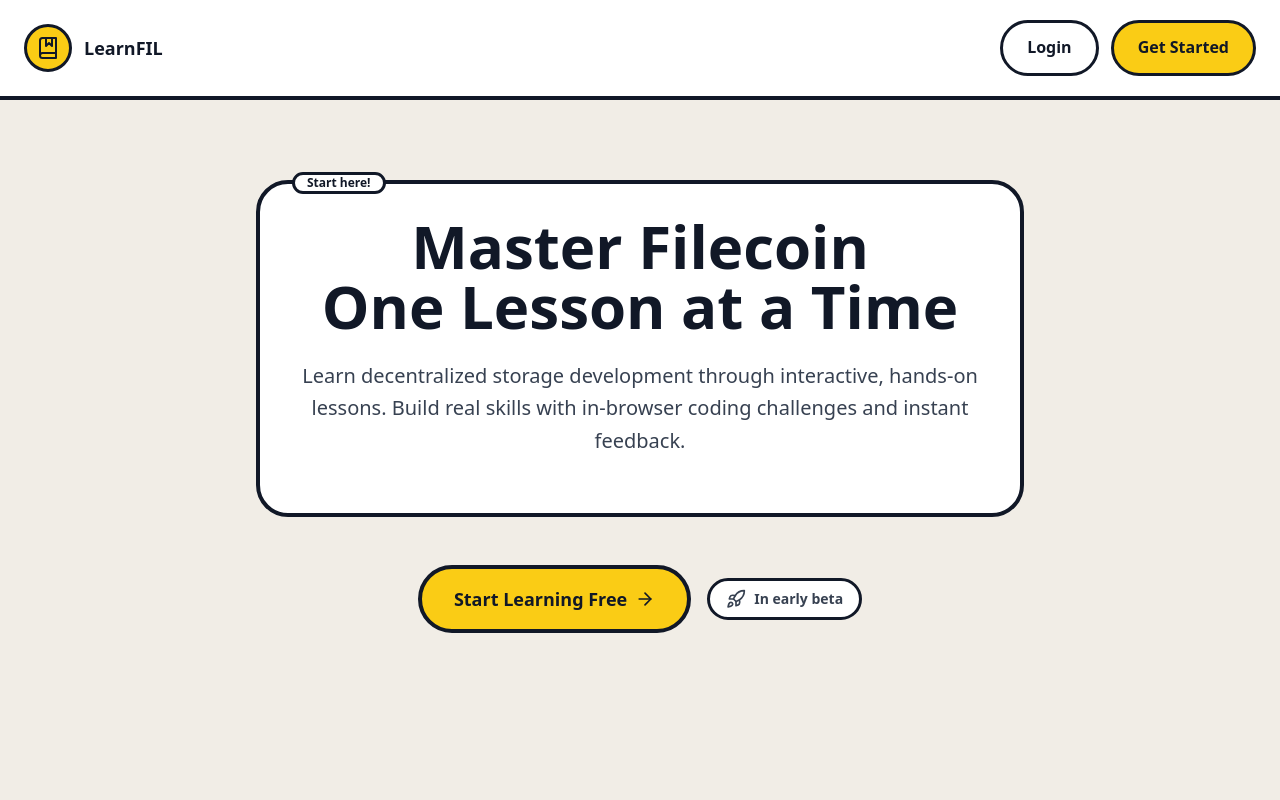
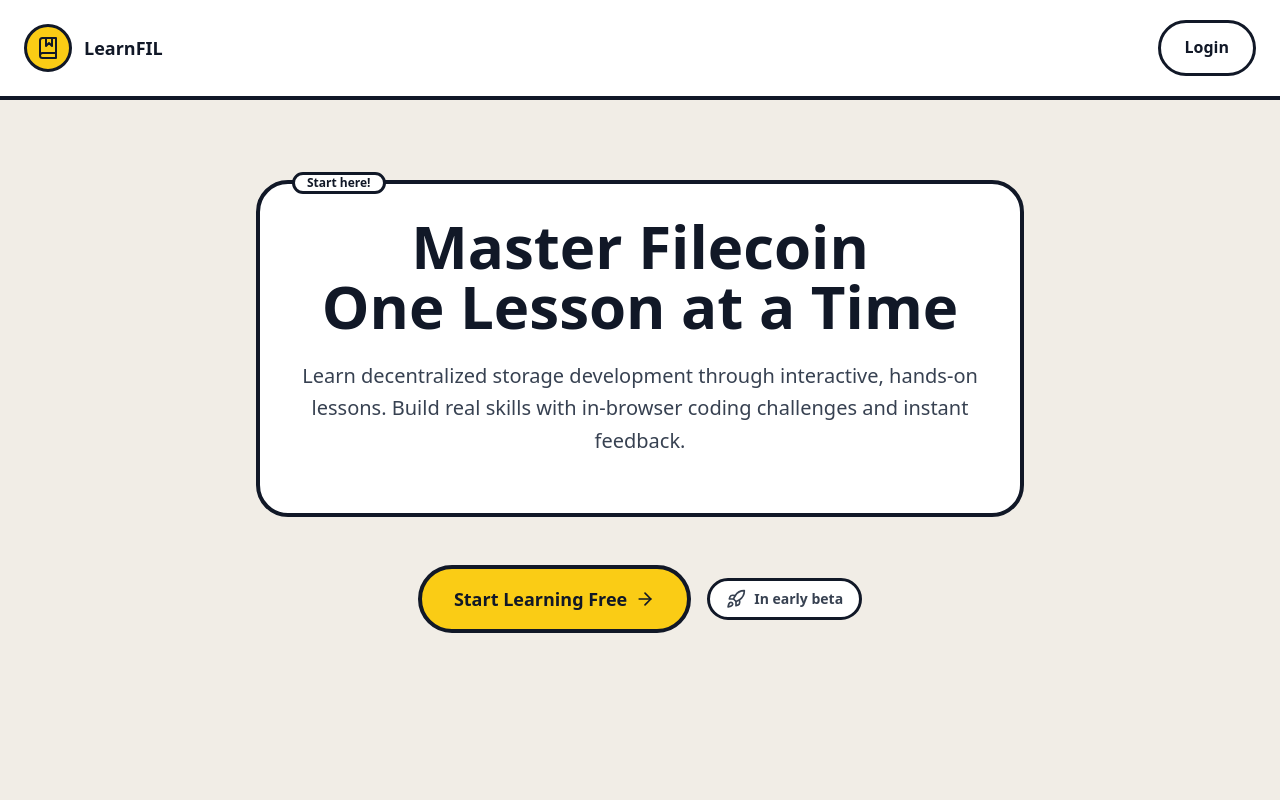
Before and after one commit to Fatumayattani/LearnFIL, a React (Vite) app: page / in a window 1280 px wide. Shown: the top 800 px of the page. Built offline with nearby package versions, Linux system fonts and the light colour scheme.

Commit message:
code and i had a chat and agreed.

```diff
--- a/src/components/LandingPage.tsx
+++ b/src/components/LandingPage.tsx
@@ -24,12 +24,6 @@
               className="px-6 py-3 bg-white hover:bg-cream-100 text-gray-900 font-bold rounded-full border-3 border-gray-900 transition-all"
             >
               Login
-            </button>
-            <button
-              onClick={onGetStarted}
-              className="px-6 py-3 bg-sunshine-400 hover:bg-sunshine-500 text-gray-900 font-bold rounded-full border-3 border-gray-900 transition-all"
-            >
-              Get Started
             </button>
           </div>
         </div>
```
